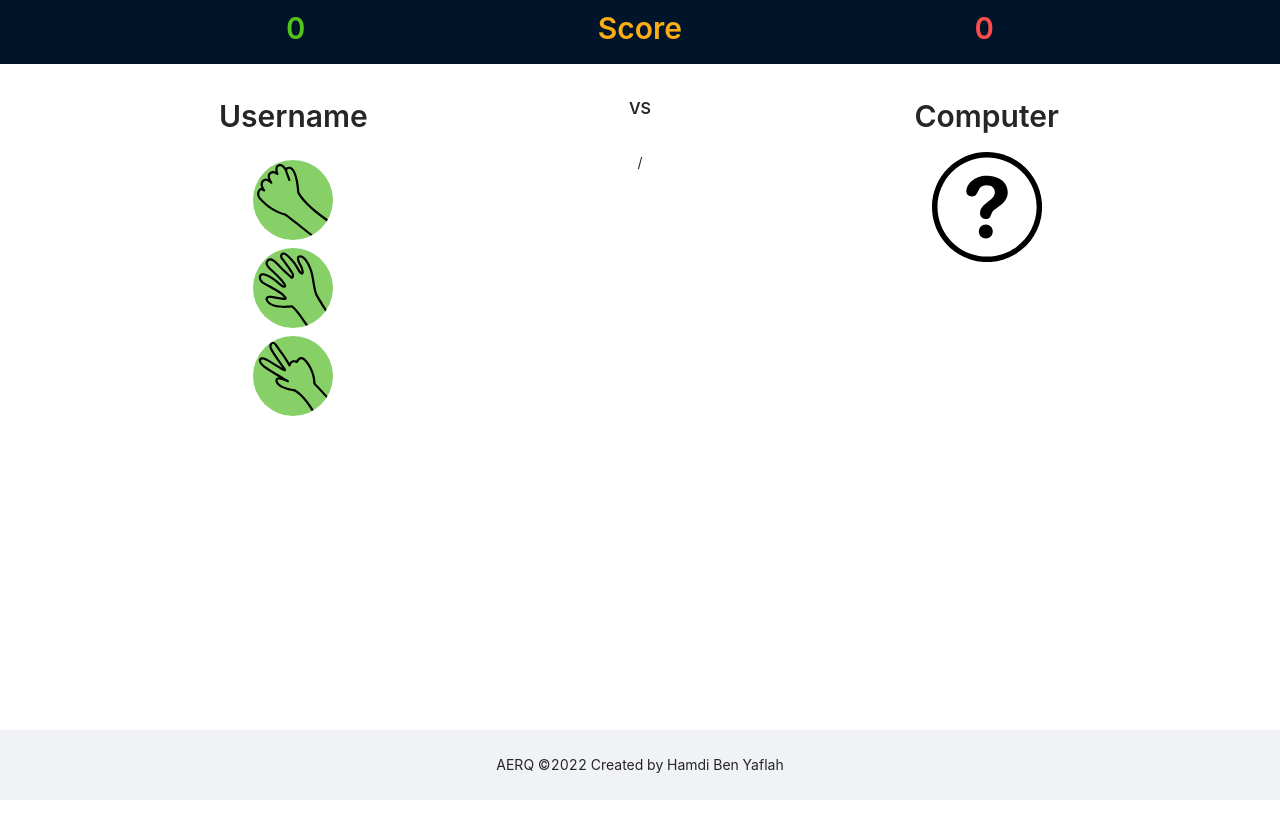
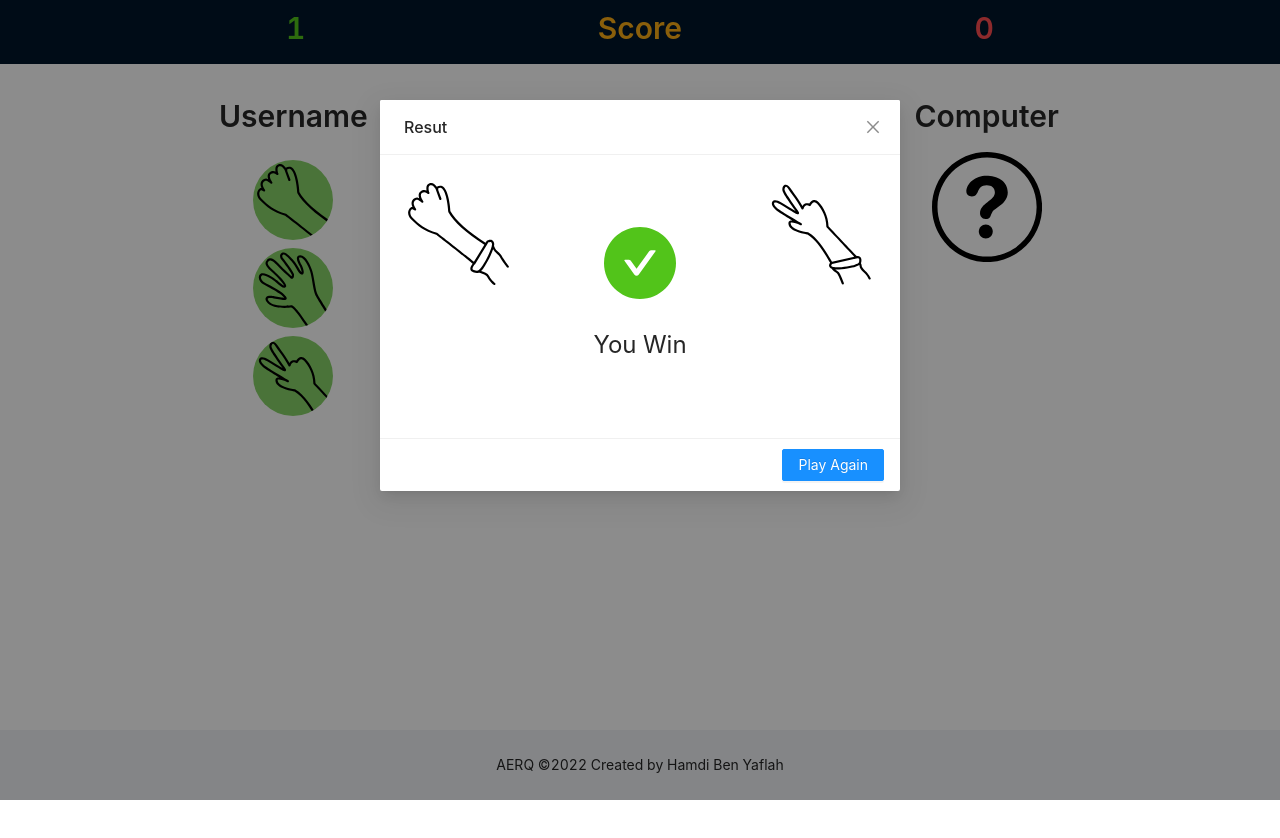
Before and after one commit to hamdi-ben-yaflah/rock-paper-scessior, a React (Create React App) app: page /solo in a window 1280 px wide. Both pictures are taken after a click on the element 293 px from the left and 199 px from the top of the page. Shown: the top 838 px of the page. Built offline with nearby package versions, Linux system fonts and the light colour scheme.

Commit message:
fix game behaviour and rename variables and result file name

```diff
--- a/src/components/Result/Resut.tsx
+++ /dev/null
@@ -1,27 +0,0 @@
-import React from "react";
-import { Result, Modal, Button } from "antd";
-import { IResult } from "../../typings/game";
-
-interface ResutProps extends IResult {
-  isModalVisible: boolean;
-  playAgain: () => void;
-}
-
-function Resut({ status, title, isModalVisible, playAgain }: ResutProps) {
-  return (
-    <Modal
-      title="Resut"
-      visible={isModalVisible}
-      footer={[
-        <Button key="back" type="primary" onClick={playAgain}>
-          Play Again
-        </Button>,
-      ]}
-      onCancel={playAgain}
-    >
-      <Result status={status} title={title} />
-    </Modal>
-  );
-}
-
-export default Resut;
--- /dev/null
+++ b/src/components/ResultPopup/ResultPopup.tsx
@@ -0,0 +1,40 @@
+import React from "react";
+import { Result, Modal, Button, Row } from "antd";
+import { Choice, IResult } from "../../typings/game";
+
+interface ResutProps extends IResult {
+  isModalVisible: boolean;
+  choiceOne: Choice;
+  choiceTwo: Choice;
+  playAgain: () => void;
+}
+
+function ResultPopup({
+  status,
+  title,
+  isModalVisible,
+  choiceOne,
+  choiceTwo,
+  playAgain,
+}: ResutProps) {
+  return (
+    <Modal
+      title="Resut"
+      visible={isModalVisible}
+      footer={[
+        <Button key="back" type="primary" onClick={playAgain}>
+          Play Again
+        </Button>,
+      ]}
+      onCancel={playAgain}
+    >
+      <Row justify="space-between">
+        {choiceOne.component}
+        <Result status={status} title={title} />
+        {choiceTwo.component}
+      </Row>
+    </Modal>
+  );
+}
+
+export default ResultPopup;
--- a/src/pages/Game/Game.tsx
+++ b/src/pages/Game/Game.tsx
@@ -2,7 +2,7 @@
 import { Row, Col, Typography, Avatar, Tooltip } from "antd";
 import React, { useEffect, useState, useContext } from "react";
 import { ChoicesContext } from "../../App";
-import Resut from "../../components/Result/Resut";
+import ResultPopup from "../../components/ResultPopup/ResultPopup";
 import QuestionSign from "../../icons/QuestionSign";
 import { Choice, IResult, Status } from "../../typings/game";
 import { mapStatusToResut, compare } from "../../utils/utils";
@@ -16,24 +16,33 @@ const { Title } = Typography;
 
 function Game({ setScore }: GameProps) {
   const choices = useContext(ChoicesContext);
-  const [resut, setResult] = useState<IResult>();
+  const [result, setResult] = useState<IResult>();
   const [playerChoice, setPlayerChoice] = useState<Choice>();
   const [computerChoice, setComputerChoice] = useState<Choice>();
 
+  const resetGame = () => {
+    setResult(undefined);
+    setPlayerChoice(undefined);
+    const randomChoice = choices[Math.floor(Math.random() * choices.length)];
+    setComputerChoice(randomChoice);
+  };
+
   useEffect(() => {
-    setComputerChoice(choices[Math.floor(Math.random() * choices.length)]);
-  }, [resut]);
+    resetGame();
+  }, []);
+
+  useEffect(() => {
+    if (playerChoice) {
+      const playerResut = compare(playerChoice, computerChoice!);
+      const { status, title } = mapStatusToResut(playerResut);
+      setResult({ status, title });
+      setScore(playerResut);
+    }
+  }, [playerChoice]);
 
   const handlePlayChoices = (id: number): void => {
     const choisen = choices.find((c) => c.id === id);
     setPlayerChoice(choisen);
-
-    if (playerChoice && computerChoice) {
-      const playerResut = compare(playerChoice, computerChoice);
-      const { status, title } = mapStatusToResut(playerResut);
-      setResult({ status, title });
-      setScore(playerResut);
-    }
   };
 
   return (
@@ -77,12 +86,14 @@ function Game({ setScore }: GameProps) {
         </Col>
       </Row>
 
-      {resut && (
-        <Resut
-          status={resut.status}
-          title={resut.title}
-          playAgain={() => setResult(undefined)}
-          isModalVisible={!!resut}
+      {result && (
+        <ResultPopup
+          status={result?.status!}
+          title={result?.title!}
+          choiceOne={playerChoice!}
+          choiceTwo={computerChoice!}
+          playAgain={() => resetGame()}
+          isModalVisible={!!result}
         />
       )}
     </>
--- a/src/utils/utils.ts
+++ b/src/utils/utils.ts
@@ -6,9 +6,9 @@ const StatusResut: Record<string, IResult> = {
   tie: { status: "warning", title: "Tie" },
 };
 
-const compare = (player1Choice: Choice, player2Choice: Choice): Status => {
-  if (player1Choice.id === player2Choice.id) return "tie";
-  if (player1Choice.beats === player2Choice.id) return "win";
+const compare = (playerOneChoice: Choice, playerTwoChoice: Choice): Status => {
+  if (playerOneChoice.id === playerTwoChoice.id) return "tie";
+  if (playerOneChoice.beats === playerTwoChoice.id) return "win";
   return "lose";
 };
 
```
Also changed, not shown: 1 other file (tests, documents, lock files or other folders).
